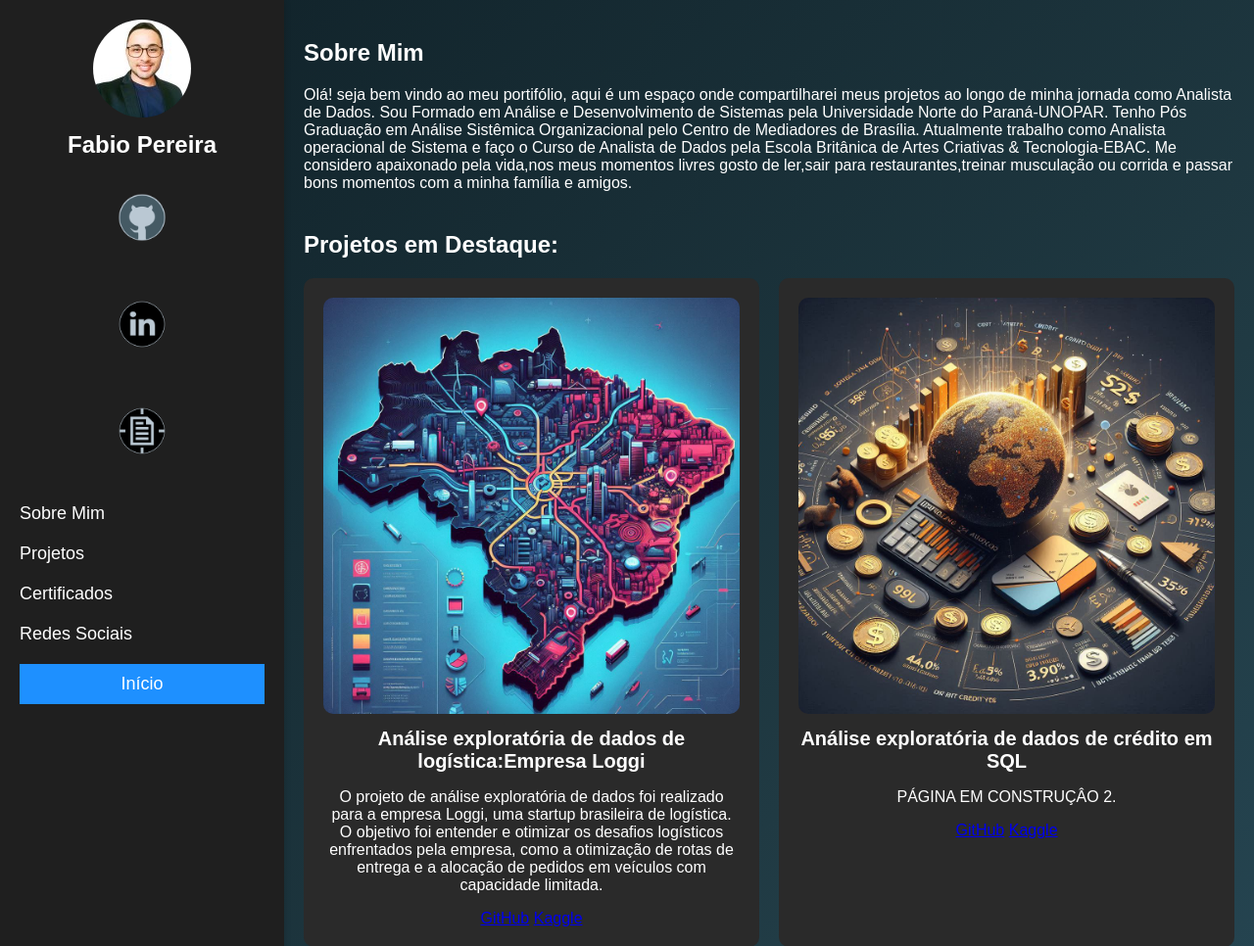
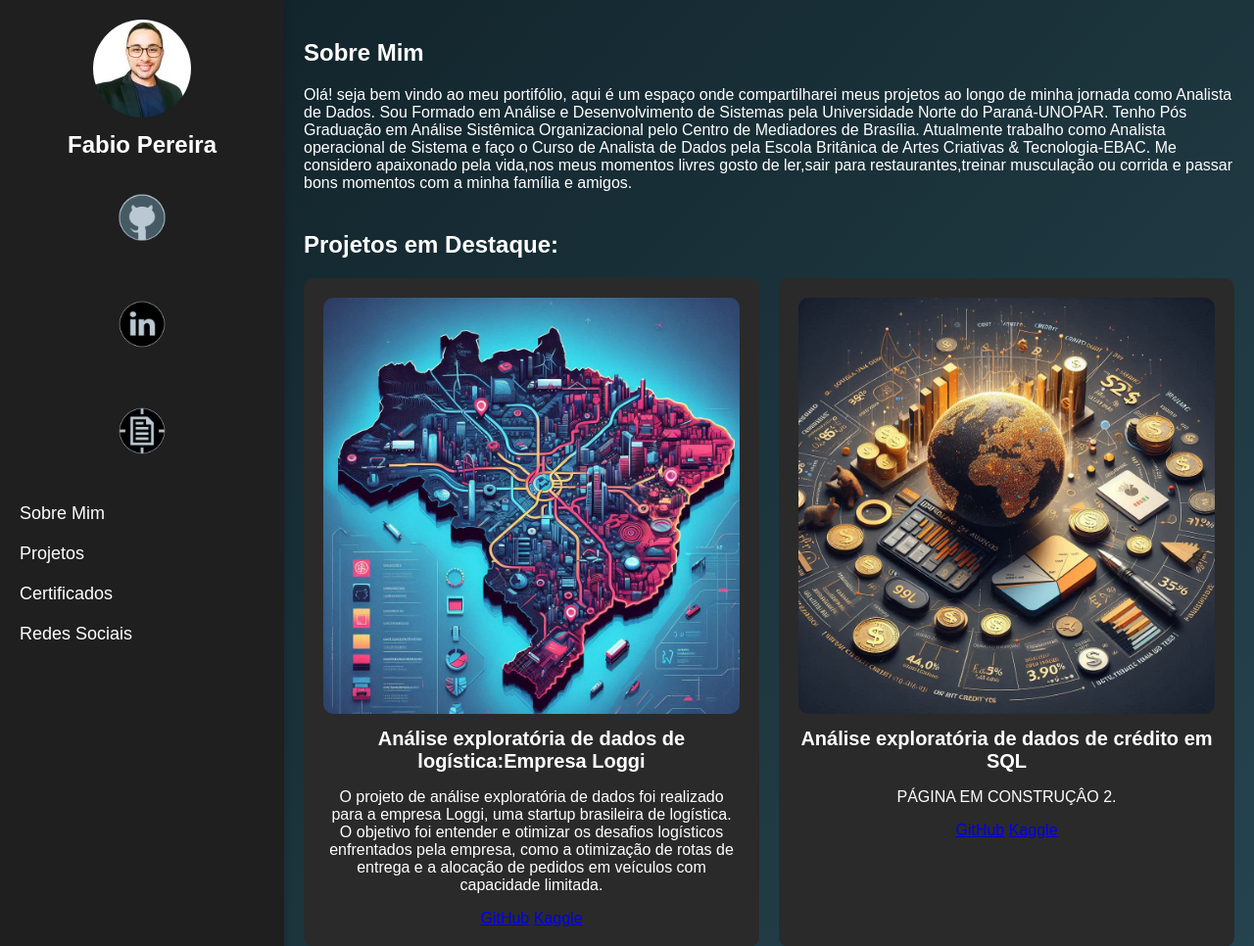
Before and after one commit to FabioPereira445/Fabio.github.io, a plain HTML site: page index.html in a window 1280 px wide. Shown: the top 966 px of the page at 98% size. Drawn offline with Linux system fonts and the light colour scheme.

Commit message:
Update index.html

```diff
--- a/index.html
+++ b/index.html
@@ -26,7 +26,7 @@
                     <li><a href="#social">Redes Sociais</a></li>
                 </ul>
             </nav>
-            <button onclick="window.location.href='#'">Início</button>
+
         </aside>
         <main class="content">
             <section id="about">
```
